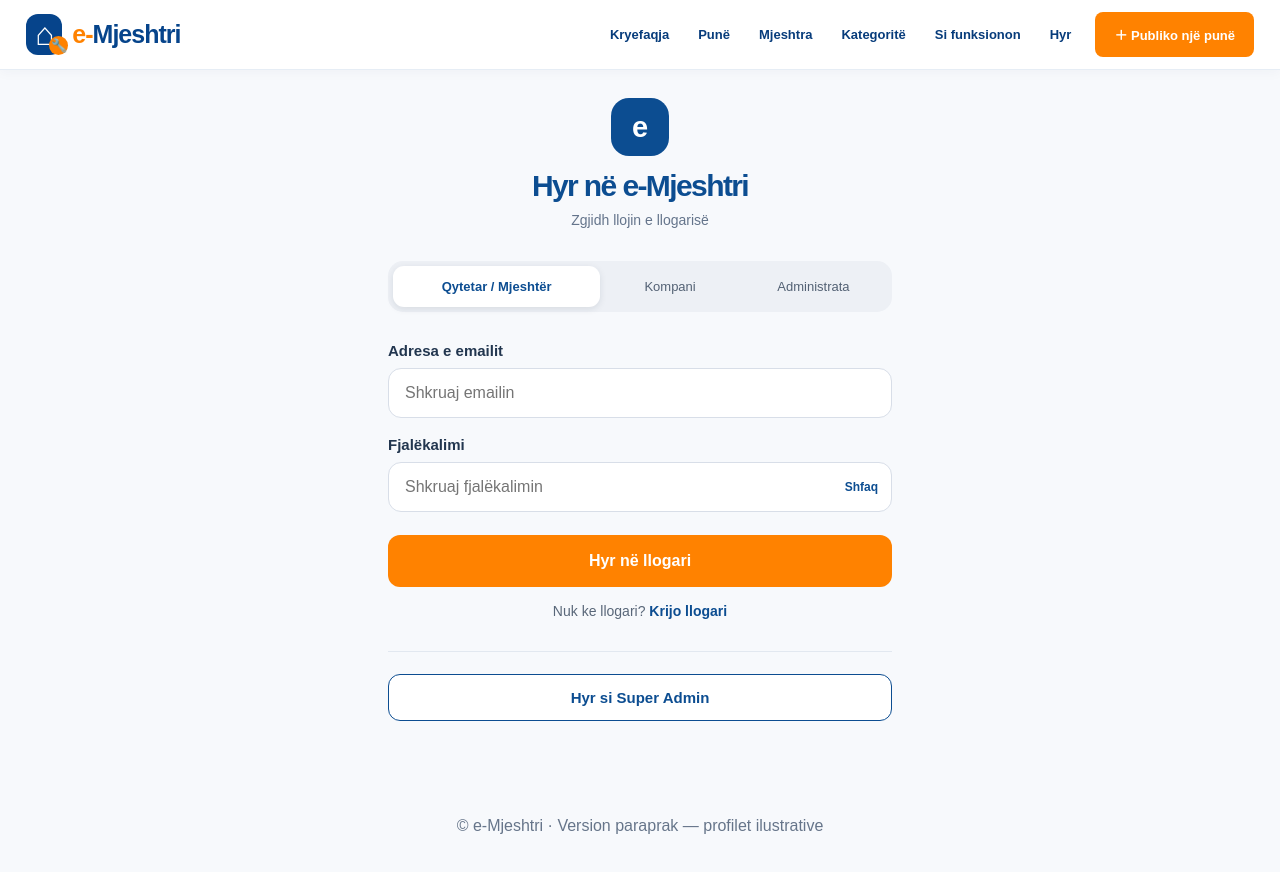
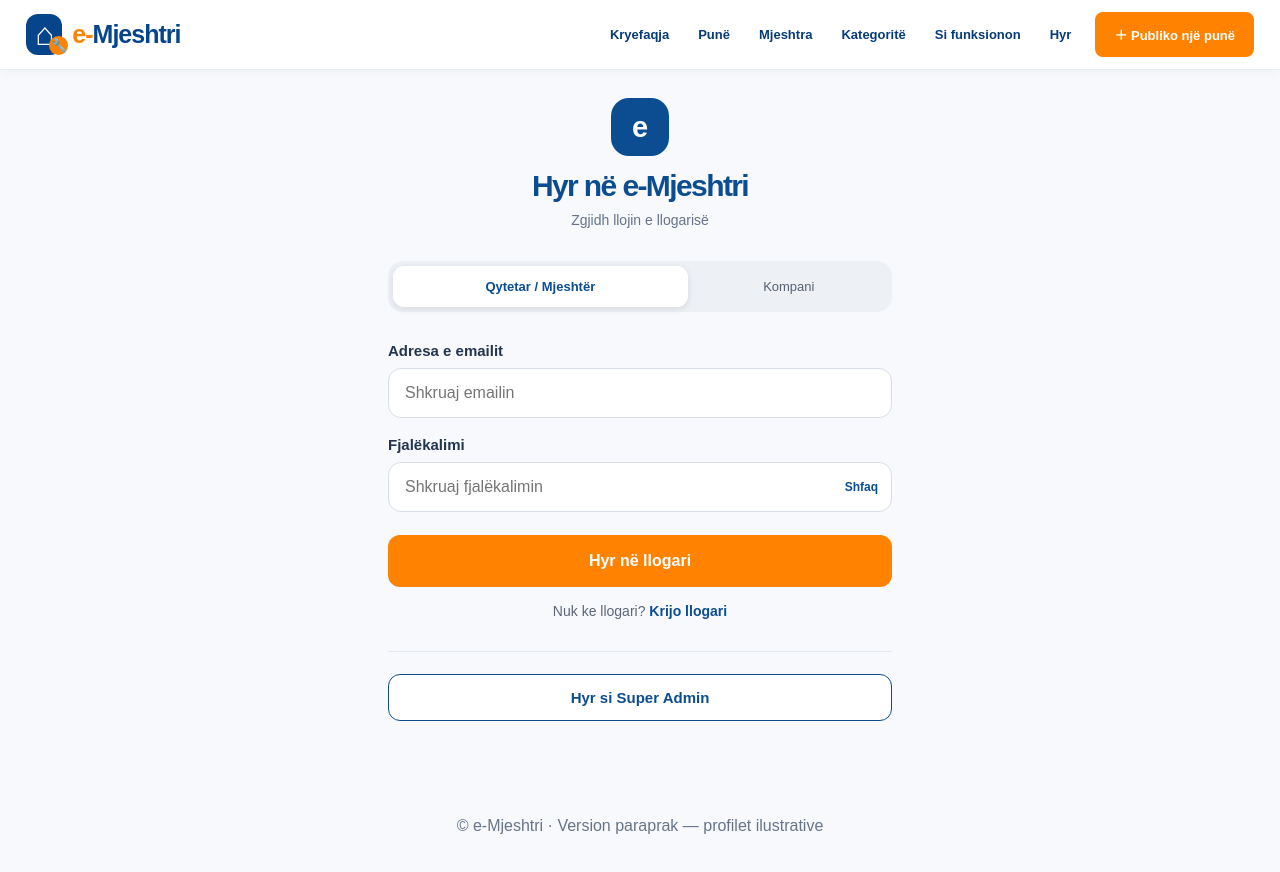
Before and after one commit to contactasatechservice-coder/e-Mjeshtri-Admin, a Next.js app in the folder platform/: page /hyrje in a window 1280 px wide. Shown: the top 872 px of the page. Built offline with nearby package versions, Linux system fonts and the light colour scheme.

Commit message:
Remove Administrata tab and show pending company approval status on login

```diff
--- a/platform/src/app/hyrje/page.tsx
+++ b/platform/src/app/hyrje/page.tsx
@@ -4,10 +4,6 @@ import Link from "next/link";
 import {useRouter} from "next/navigation";
 import {getSupabase} from "@/lib/supabase";
 type Role="citizen"|"company"|"admin";
-const roles:{id:Role;title:string;description:string}[]=[
- {id:"citizen",title:"Qytetar / Mjeshtër",description:"Kërko shërbime, ofro punën tënde dhe apliko për punë."},
- {id:"company",title:"Kompani",description:"Menaxho shpalljet, kandidatët dhe reklamat."}
-];
 export default function Login(){
  const router=useRouter();
  const [role,setRole]=useState<Role>("citizen");
@@ -31,7 +27,7 @@ export default function Login(){
    if(role==="company"){
     const {data:memberships,error:memberError}=await db.from("em_company_memberships").select("business_id").eq("user_id",data.user.id).eq("status","active").limit(1);
     if(memberError){setNotice("Nuk u verifikua anëtarësia e kompanisë. Provo përsëri.");return;}
-    if(!memberships?.length){setNotice("Nuk ke ende kompani aktive. Regjistro kompaninë për të hyrë në panel.");return;}
+    if(!memberships?.length){const {data:requests}=await db.from("em_company_registration_requests").select("status").eq("requester_id",data.user.id).order("created_at",{ascending:false}).limit(1);setNotice(requests?.[0]?.status==="pending"?"Kompania jote është në pritje të verifikimit nga Super Admin.":requests?.[0]?.status==="rejected"?"Kërkesa e kompanisë është refuzuar. Kontakto administratorin.":"Nuk ke kompani të miratuar. Dërgo kërkesën e regjistrimit të kompanisë.");return;}
     router.replace("/paneli-kompanise");return;
    }
    router.replace("/");
@@ -39,7 +35,7 @@ export default function Login(){
   finally{setBusy(false);}
  }
  const [showPassword,setShowPassword]=useState(false);
- const tabs:{id:Role;label:string}[]=[{id:"citizen",label:"Qytetar / Mjeshtër"},{id:"company",label:"Kompani"},{id:"admin",label:"Administrata"}];
+ const tabs:{id:Role;label:string}[]=[{id:"citizen",label:"Qytetar / Mjeshtër"},{id:"company",label:"Kompani"}];
  const inputStyle={display:"block" as const,width:"100%",padding:"15px 16px",border:"1px solid #d8dee8",borderRadius:13,background:"#fff",fontSize:16,color:"#172b45",outlineColor:"#0e5393"};
  return <main style={{maxWidth:540,margin:"0 auto",padding:"28px 18px 56px"}}>
   <div style={{textAlign:"center",marginBottom:28}}>
@@ -47,7 +43,7 @@ export default function Login(){
    <h1 style={{fontSize:30,margin:"0 0 5px",color:"#0c4d91",lineHeight:1.2}}>Hyr në e-Mjeshtri</h1>
    <p style={{color:"#64748b",fontSize:14,margin:0}}>Zgjidh llojin e llogarisë</p>
   </div>
-  <div role="tablist" aria-label="Lloji i hyrjes" style={{display:"grid",gridTemplateColumns:"1.55fr 1fr 1.1fr",padding:5,gap:3,background:"#edf0f5",borderRadius:15,marginBottom:30}}>
+  <div role="tablist" aria-label="Lloji i hyrjes" style={{display:"grid",gridTemplateColumns:"1.5fr 1fr",padding:5,gap:3,background:"#edf0f5",borderRadius:15,marginBottom:30}}>
    {tabs.map(t=><button key={t.id} type="button" role="tab" aria-selected={role===t.id} onClick={()=>{setRole(t.id);setNotice("");}} style={{padding:"13px 5px",border:0,borderRadius:11,background:role===t.id?"#fff":"transparent",boxShadow:role===t.id?"0 2px 7px rgba(20,35,55,.10)":"none",fontSize:13,fontWeight:role===t.id?750:500,color:role===t.id?"#0c4d91":"#536174",cursor:"pointer"}}>{t.label}</button>)}
   </div>
   <form onSubmit={submit} style={{display:"grid",gap:18}}>
@@ -63,7 +59,7 @@ export default function Login(){
    <button disabled={busy} type="submit" className="button primary" style={{width:"100%",minHeight:52,borderRadius:12,fontWeight:750,fontSize:16,marginTop:5}}>{busy?"Duke hyrë...":"Hyr në llogari"}</button>
   </form>
   <p role="status" aria-live="polite" style={{marginTop:14,color:"#a02e2e",fontSize:14}}>{notice}</p>
-  {role!=="admin"&&<div style={{textAlign:"center",marginTop:16,fontSize:14,color:"#596779"}}>Nuk ke llogari? <Link href="/regjistrohu" style={{fontWeight:700,color:"#0c4d91"}}>Krijo llogari</Link>{role==="company"&&<p><Link href="/regjistro-kompani">Regjistro kompaninë</Link></p>}</div>}
+  {role!=="admin"&&<div style={{textAlign:"center",marginTop:16,fontSize:14,color:"#596779"}}>Nuk ke llogari? <Link href={role==="company"?"/regjistrohu?lloji=kompani":"/regjistrohu"} style={{fontWeight:700,color:"#0c4d91"}}>Krijo llogari</Link>{role==="company"&&<p><Link href="/regjistro-kompani">Regjistro kompaninë</Link></p>}</div>}
   <div style={{borderTop:"1px solid #e2e8f0",marginTop:32,paddingTop:22,textAlign:"center"}}>
    {role!=="admin"?<button type="button" onClick={()=>{setRole("admin");setNotice("");}} style={{width:"100%",padding:"14px 16px",border:"1.5px solid #0c4d91",borderRadius:12,background:"#fff",color:"#0c4d91",fontSize:15,fontWeight:700,cursor:"pointer"}}>Hyr si Super Admin</button>:<button type="button" onClick={()=>{setRole("citizen");setNotice("");}} style={{width:"100%",padding:"14px 16px",border:"1px solid #cbd5e1",borderRadius:12,background:"#fff",color:"#0c4d91",fontWeight:700,cursor:"pointer"}}>Kthehu te hyrja e përdoruesve</button>}
   </div>
```
